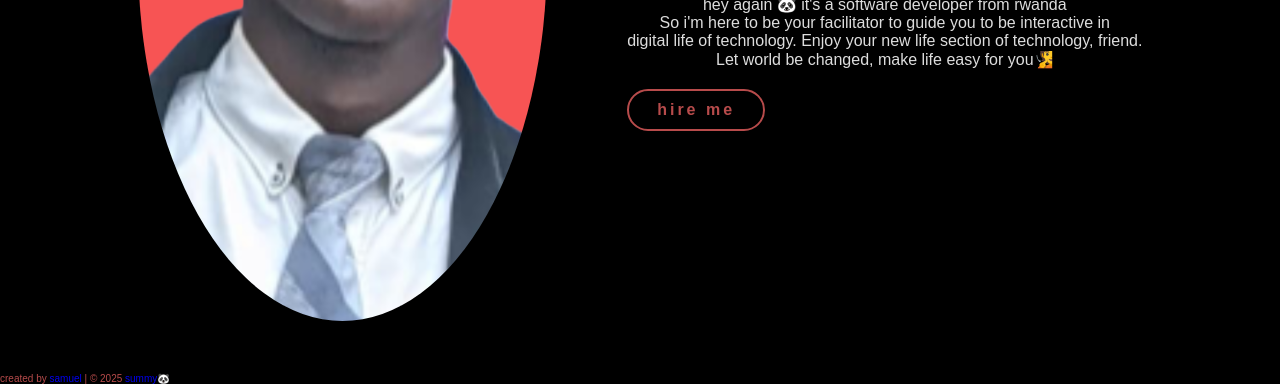
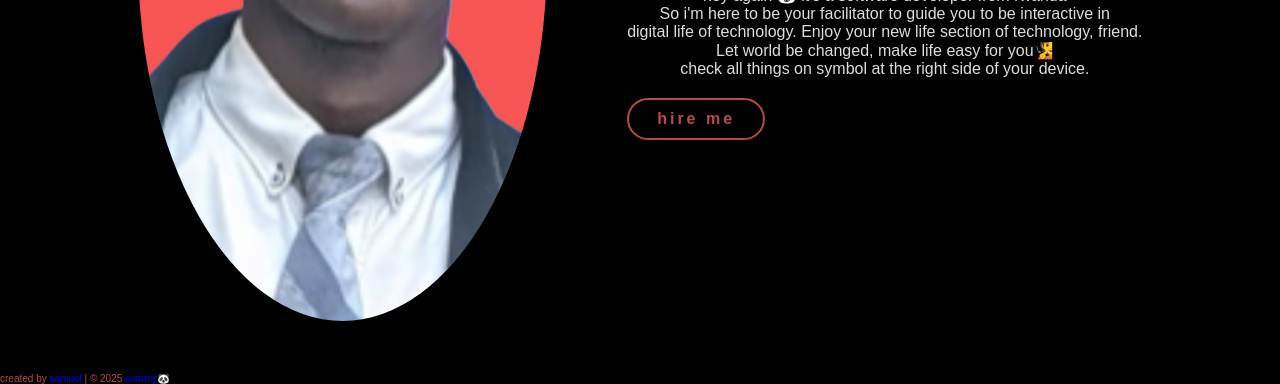
Before and after one commit to samuelirasubiza42-coder/my-portfolio, a plain HTML site: page index.html in a window 1280 px wide. Shown: the part 458-842 px from the top of the page. Drawn offline with Linux system fonts and the light colour scheme.

Commit message:
Update index.html

```diff
--- a/index.html
+++ b/index.html
@@ -29,7 +29,7 @@
             <p>hey again 🐼 it's a software developer from rwanda
                 <br> So i'm here to be your facilitator to guide you to be interactive in<br>
                 digital life of technology. Enjoy your new life section of technology, friend.<br>
-                Let world be changed, make life easy for you🧏
+                Let world be changed, make life easy for you🧏<br>    check all things on symbol at the right side of your device.
             </p>
             <a href="#" class="btn">hire me</a>
         </div>
```
